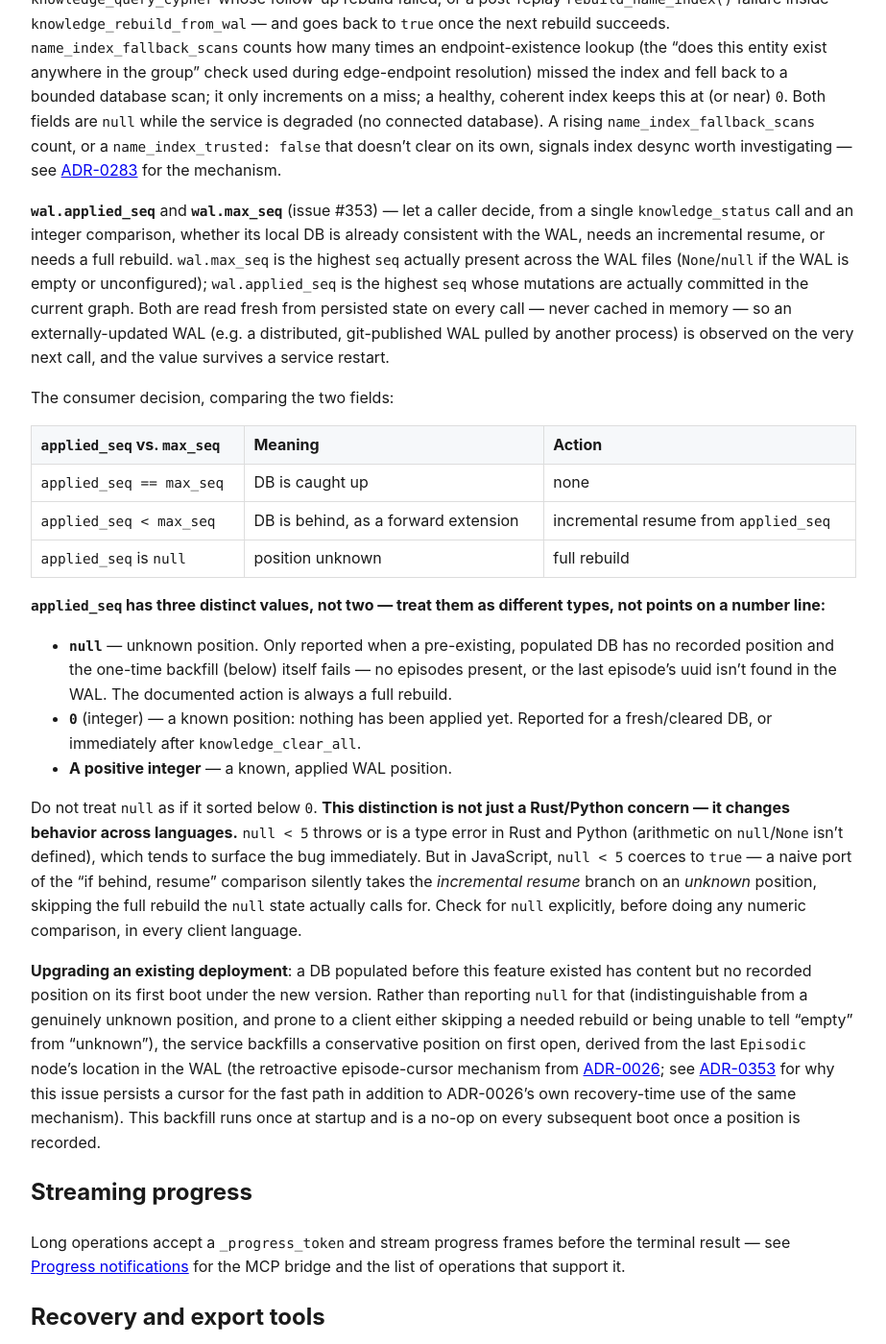
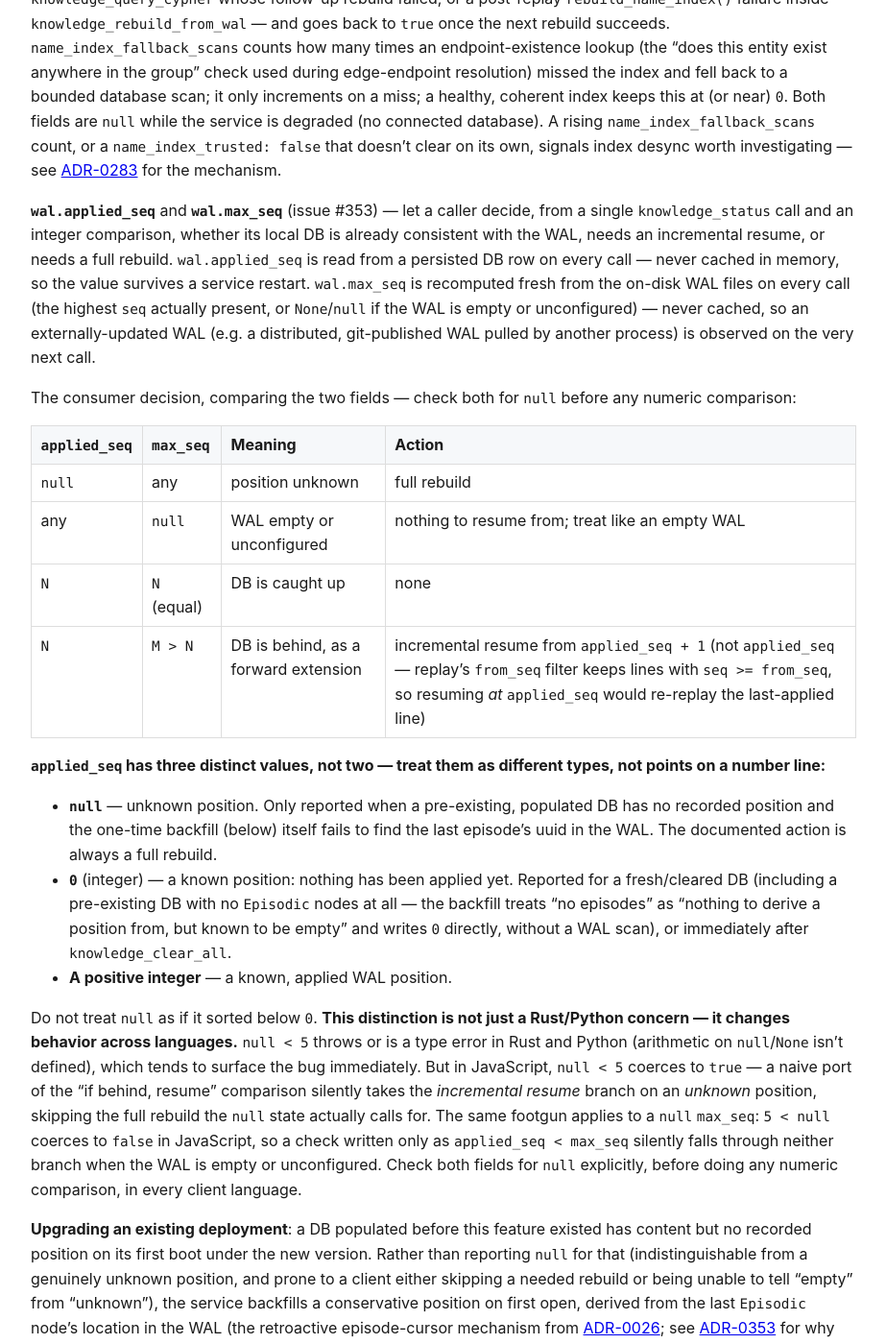
Before and after one commit to verveguy/liminis-context-graph, a Jekyll site: the page built from docs/operations.md, in a window 1280 px wide and 1400 px high, scrolled down 2184 px. Shown: the whole window at 96% size, without its empty margins (178-1101 px from the left). Built offline with Jekyll 4.4.1, drawn with Linux system fonts in a browser that asks for light colours.

Commit message:
fix: address Copilot/CodeRabbit/handarbeit-pruefer review feedback on #353
- crates/core/src/wal.rs: narrow WalWriter::global_seq() to pub(crate) —
  nothing outside lcg-core needs it, and WalWriter is re-exported from the
  crate root, so `pub` would commit it to the public API (Copilot).
- crates/core/src/db.rs: guard value_as_optional_u64 against negative
  Int64/Int32 values instead of wrapping them into a huge u64 via `as`
  (Copilot).
- docs/operations.md, docs/adr/0353-*.md, specs/353-*/spec.md,
  CHANGELOG.md:
  - Fix the incremental-resume guidance: replay's from_seq filter keeps
    lines with seq >= from_seq, so resuming must start at
    applied_seq + 1, not applied_seq (Copilot).
  - Reserve `null` for populated-DB backfill failure only (last episode
    uuid not found in the WAL); a DB with no Episodic nodes at all
    backfills to `0`, matching what backfill_applied_seq_if_absent
    actually does — the docs, ADR, and spec previously said "no episodes
    present" also produces `null` (Copilot, CodeRabbit).
  - Add the `max_seq is null` case (no WAL dir configured, or an empty
    WAL dir) to the consumer decision table and its JS-footgun note —
    previously only `applied_seq is null` was covered, leaving the
    symmetric case unaddressed (handarbeit-pruefer, CodeRabbit).
  - Reword "O(1) boot check" to be precise about what's actually O(1)
    (the persisted applied_seq lookup) vs. what's a bounded-but-real
    per-file WAL scan (max_seq) (CodeRabbit).
  - Separate the two fields' data sources instead of "both read fresh
    from persisted state" — applied_seq is a persisted DB row,
    max_seq is recomputed from on-disk WAL files (CodeRabbit).
  - Fix SC-006 to reference the literal-highest-seq wrapper
    (scan_max_seq() - 1) rather than scan_max_seq's raw next-assignable
    value (CodeRabbit).
  - Reword two "#351 ..." sentences to avoid MD018 (no space after `#`
    at line start reads as an ATX heading to markdownlint) (CodeRabbit).
  - Regenerate docs/llms-full.txt for the operations.md changes.

Co-Authored-By: Claude Sonnet 5 <noreply@anthropic.com>

```diff
--- a/docs/operations.md
+++ b/docs/operations.md
@@ -111,30 +111,33 @@ mechanism.
 
 **`wal.applied_seq`** and **`wal.max_seq`** (issue #353) — let a caller decide, from a single
 `knowledge_status` call and an integer comparison, whether its local DB is already consistent
-with the WAL, needs an incremental resume, or needs a full rebuild. `wal.max_seq` is the highest
-`seq` actually present across the WAL files (`None`/`null` if the WAL is empty or unconfigured);
-`wal.applied_seq` is the highest `seq` whose mutations are actually committed in the current
-graph. Both are read fresh from persisted state on every call — never cached in memory — so an
-externally-updated WAL (e.g. a distributed, git-published WAL pulled by another process) is
-observed on the very next call, and the value survives a service restart.
+with the WAL, needs an incremental resume, or needs a full rebuild. `wal.applied_seq` is read
+from a persisted DB row on every call — never cached in memory, so the value survives a service
+restart. `wal.max_seq` is recomputed fresh from the on-disk WAL files on every call (the highest
+`seq` actually present, or `None`/`null` if the WAL is empty or unconfigured) — never cached,
+so an externally-updated WAL (e.g. a distributed, git-published WAL pulled by another process) is
+observed on the very next call.
 
-The consumer decision, comparing the two fields:
+The consumer decision, comparing the two fields — check both for `null` before any numeric
+comparison:
 
-| `applied_seq` vs. `max_seq` | Meaning | Action |
-|---|---|---|
-| `applied_seq == max_seq` | DB is caught up | none |
-| `applied_seq < max_seq` | DB is behind, as a forward extension | incremental resume from `applied_seq` |
-| `applied_seq` is `null` | position unknown | full rebuild |
+| `applied_seq` | `max_seq` | Meaning | Action |
+|---|---|---|---|
+| `null` | any | position unknown | full rebuild |
+| any | `null` | WAL empty or unconfigured | nothing to resume from; treat like an empty WAL |
+| `N` | `N` (equal) | DB is caught up | none |
+| `N` | `M > N` | DB is behind, as a forward extension | incremental resume from `applied_seq + 1` (not `applied_seq` — replay's `from_seq` filter keeps lines with `seq >= from_seq`, so resuming *at* `applied_seq` would re-replay the last-applied line) |
 
 **`applied_seq` has three distinct values, not two — treat them as different types, not points
 on a number line:**
 
 - **`null`** — unknown position. Only reported when a pre-existing, populated DB has no
-  recorded position and the one-time backfill (below) itself fails — no episodes present, or
-  the last episode's uuid isn't found in the WAL. The documented action is always a full
-  rebuild.
+  recorded position and the one-time backfill (below) itself fails to find the last episode's
+  uuid in the WAL. The documented action is always a full rebuild.
 - **`0`** (integer) — a known position: nothing has been applied yet. Reported for a
-  fresh/cleared DB, or immediately after `knowledge_clear_all`.
+  fresh/cleared DB (including a pre-existing DB with no `Episodic` nodes at all — the backfill
+  treats "no episodes" as "nothing to derive a position from, but known to be empty" and writes
+  `0` directly, without a WAL scan), or immediately after `knowledge_clear_all`.
 - **A positive integer** — a known, applied WAL position.
 
 Do not treat `null` as if it sorted below `0`. **This distinction is not just a Rust/Python
@@ -142,8 +145,11 @@ concern — it changes behavior across languages.** `null < 5` throws or is a ty
 and Python (arithmetic on `null`/`None` isn't defined), which tends to surface the bug
 immediately. But in JavaScript, `null < 5` coerces to `true` — a naive port of the "if behind,
 resume" comparison silently takes the *incremental resume* branch on an *unknown* position,
-skipping the full rebuild the `null` state actually calls for. Check for `null` explicitly,
-before doing any numeric comparison, in every client language.
+skipping the full rebuild the `null` state actually calls for. The same footgun applies to a
+`null` `max_seq`: `5 < null` coerces to `false` in JavaScript, so a check written only as
+`applied_seq < max_seq` silently falls through neither branch when the WAL is empty or
+unconfigured. Check both fields for `null` explicitly, before doing any numeric comparison, in
+every client language.
 
 **Upgrading an existing deployment**: a DB populated before this feature existed has content but
 no recorded position on its first boot under the new version. Rather than reporting `null` for
```
Also changed, not shown: docs/adr/0353-persist-and-expose-applied-wal-seq.md (+13 -8 lines), docs/llms-full.txt (+26 -20 lines), specs/353-persist-and-expose-an/spec.md (+11 -8 lines), CHANGELOG.md, 2 other files.
